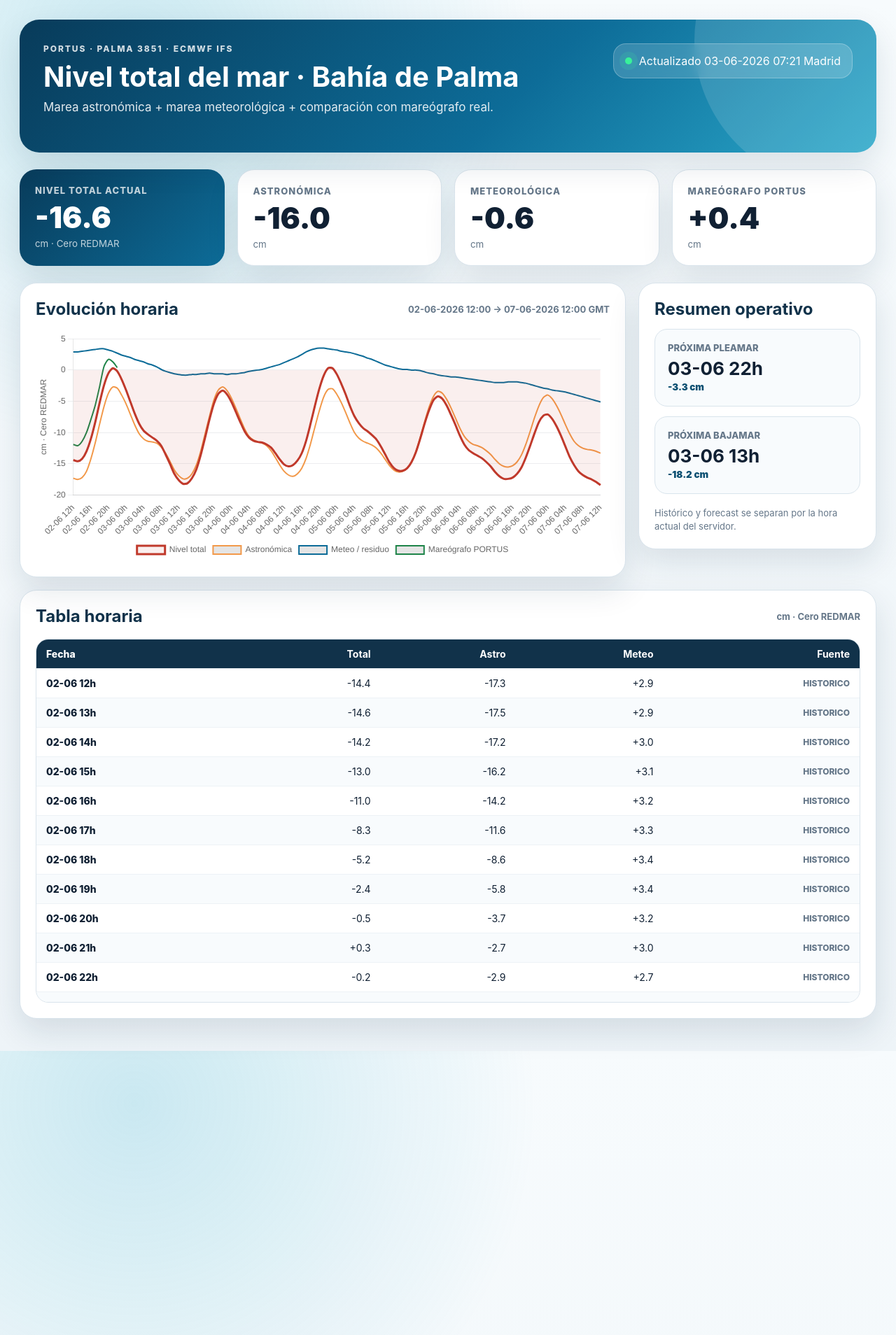
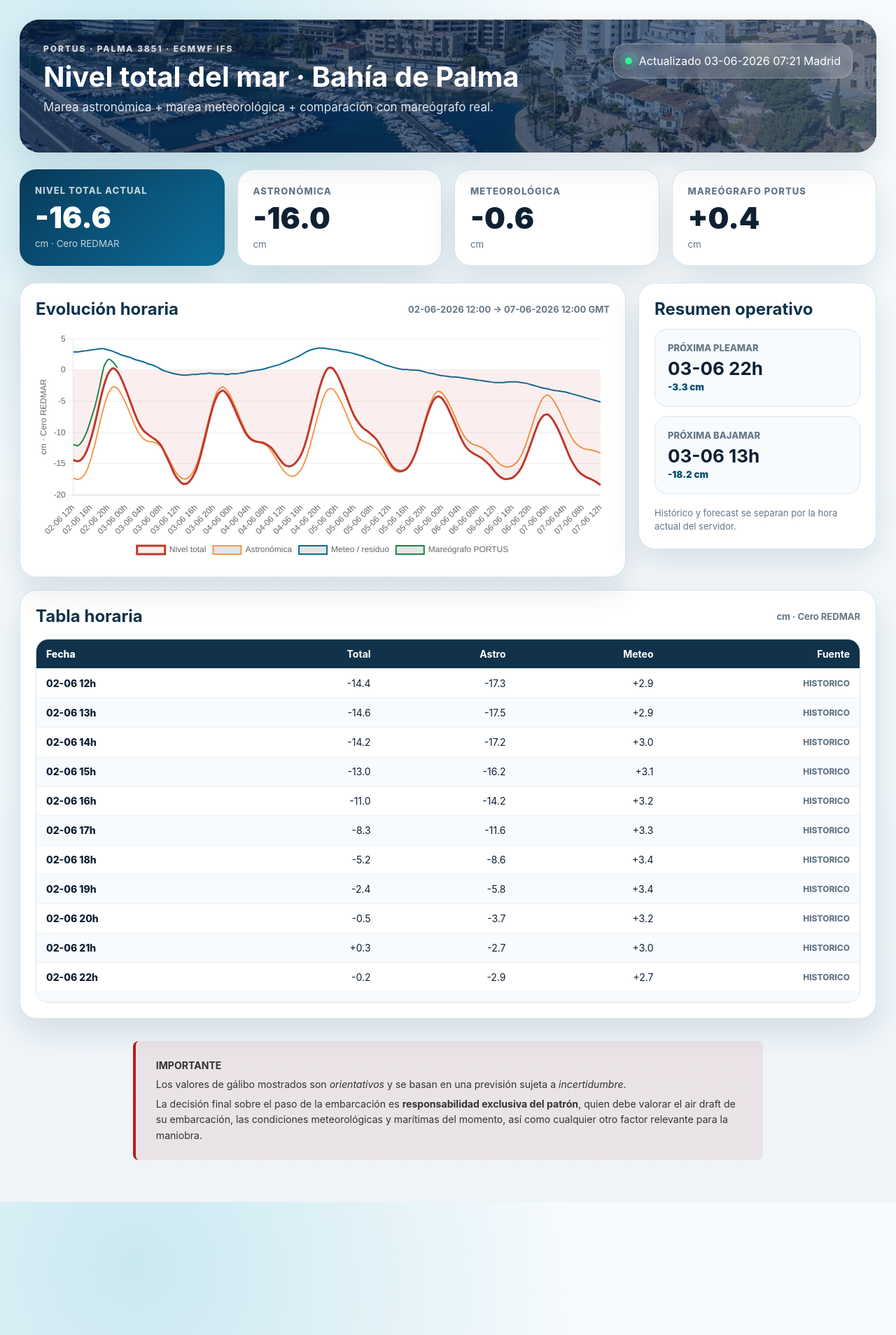
Before and after one commit to gspmcv/test2, a Flask app: page / in a window 1280 px wide. Shown: the top 1908 px of the page at 70% size. Run offline with Flask 3, Linux system fonts and the light colour scheme.

Commit message:
Update index.html

```diff
--- a/templates/index.html
+++ b/templates/index.html
@@ -10,13 +10,14 @@
 </head>
 <body>
   <div class="shell">
-    <header class="hero">
-      <div>
+    <header class="hero" style="background-image: url('/static/canbarbara.jpg'); background-size: cover; background-position: center; position: relative;">
+      <div style="position:absolute; inset:0; background:rgba(10,40,80,0.65); border-radius: inherit;"></div>
+      <div style="position:relative; z-index:1;">
         <p class="eyebrow">PORTUS · PALMA 3851 · ECMWF IFS</p>
         <h1>Nivel total del mar · Bahía de Palma</h1>
         <p class="subtitle">Marea astronómica + marea meteorológica + comparación con mareógrafo real.</p>
       </div>
-      <div class="brand-card">
+      <div class="brand-card" style="position:relative; z-index:1;">
         <span class="live-dot"></span>
         <span id="generatedAt">Calculando...</span>
       </div>
@@ -115,6 +116,13 @@
         </div>
       </section>
     </main>
+
+    <footer class="aviso-legal">
+      <p><strong>IMPORTANTE</strong></p>
+      <p>Los valores de gálibo mostrados son <em>orientativos</em> y se basan en una previsión sujeta a <em>incertidumbre</em>.</p>
+      <p>La decisión final sobre el paso de la embarcación es <strong>responsabilidad exclusiva del patrón</strong>, quien debe valorar el air draft de su embarcación, las condiciones meteorológicas y marítimas del momento, así como cualquier otro factor relevante para la maniobra.</p>
+    </footer>
+
   </div>
 
   <script src="/static/app.js"></script>
```
